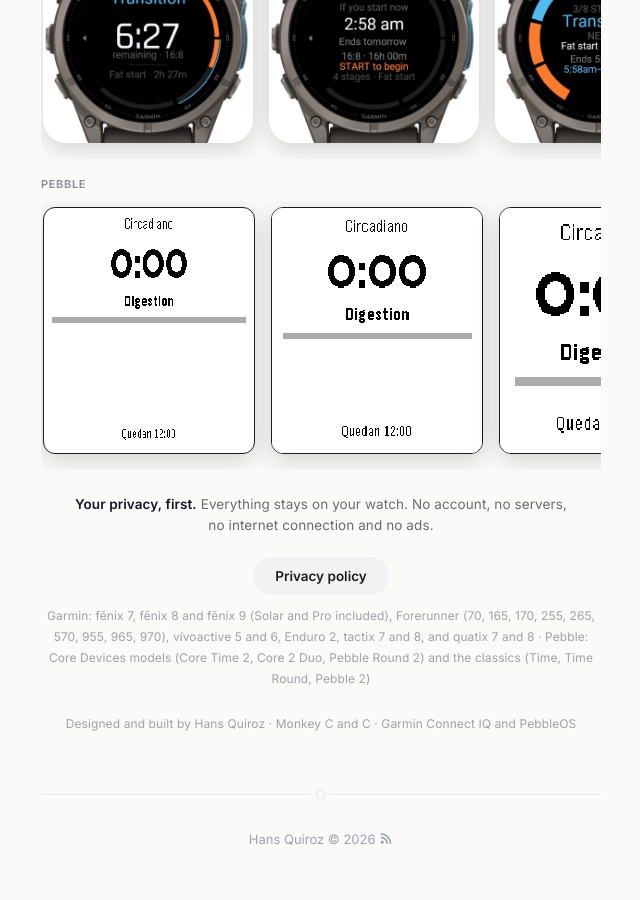
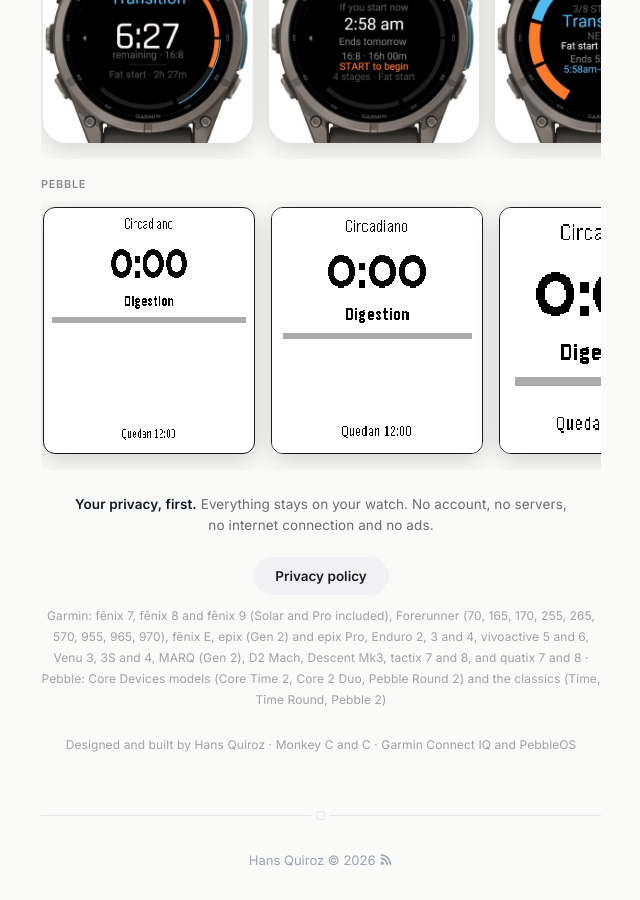
Before and after one commit to NoviZXC/BioPage, a Jekyll site: the page built from fasting-timer.html, in a window 1280 px wide and 900 px high, scrolled down 1716 px. Shown: the whole window, without its empty margins (319-959 px from the left). Built offline with Jekyll 4.4.1, drawn with Linux system fonts in a browser that asks for light colours; before the commit the page ends 2595 px from its top, so only the background shows below that; some of the changed text lies outside the part shown.

Commit message:
Fasting Timer 3.2.0: Enduro 3/4, epix, fēnix E, Venu 3/4, MARQ 2, D2 Mach y Descent Mk3
Co-Authored-By: Claude Opus 5.5 (1M context) <noreply@anthropic.com>
Claude-Session: https://claude.ai/code/session_01CB8QT5gpzMQmyUt9nBoQbK

```diff
--- a/assets/js/i18n.js
+++ b/assets/js/i18n.js
@@ -445,9 +445,9 @@ window.I18N_STRINGS = {
     "ar": "متاح على متجر Connect IQ ومتجر Pebble"
   },
   "ft.hero.tagline": {
-    "en": "Track your intermittent fasting from your wrist and see which stage you are really in, on your Garmin fēnix, Forerunner or vívoactive, or on your Pebble.",
-    "fr": "Suis ton jeûne intermittent depuis ton poignet et vois dans quelle phase tu es vraiment, sur ta Garmin fēnix, Forerunner ou vívoactive, ou sur ta Pebble.",
-    "ar": "تابع صيامك المتقطع من معصمك واعرف في أي مرحلة أنت فعلًا، على ساعة Garmin fēnix أو Forerunner أو vívoactive، أو على ساعة Pebble."
+    "en": "Track your intermittent fasting from your wrist and see which stage you are really in, on your Garmin fēnix, Enduro, epix, Forerunner, Venu or vívoactive, or on your Pebble.",
+    "fr": "Suis ton jeûne intermittent depuis ton poignet et vois dans quelle phase tu es vraiment, sur ta Garmin fēnix, Enduro, epix, Forerunner, Venu ou vívoactive, ou sur ta Pebble.",
+    "ar": "تابع صيامك المتقطع من معصمك واعرف في أي مرحلة أنت فعلًا، على ساعة Garmin fēnix أو Enduro أو epix أو Forerunner أو Venu أو vívoactive، أو على ساعة Pebble."
   },
   "ft.feat.start.t": {
     "en": "One button, done",
@@ -565,9 +565,9 @@ window.I18N_STRINGS = {
     "ar": "سياسة الخصوصية"
   },
   "ft.devices": {
-    "en": "Garmin: fēnix 7, fēnix 8 and fēnix 9 (Solar and Pro included), Forerunner (70, 165, 170, 255, 265, 570, 955, 965, 970), vívoactive 5 and 6, Enduro 2, tactix 7 and 8, and quatix 7 and 8 · Pebble: Core Devices models (Core Time 2, Core 2 Duo, Pebble Round 2) and the classics (Time, Time Round, Pebble 2)",
-    "fr": "Garmin : fēnix 7, fēnix 8 et fēnix 9 (Solar et Pro incluses), Forerunner (70, 165, 170, 255, 265, 570, 955, 965, 970), vívoactive 5 et 6, Enduro 2, tactix 7 et 8, et quatix 7 et 8 · Pebble : les modèles Core Devices (Core Time 2, Core 2 Duo, Pebble Round 2) et les classiques (Time, Time Round, Pebble 2)",
-    "ar": "Garmin: fēnix 7 وfēnix 8 وfēnix 9 (بما فيها Solar وPro)، وForerunner (70، 165، 170، 255، 265، 570، 955، 965، 970)، وvívoactive 5 و6، وEnduro 2، وtactix 7 و8، وquatix 7 و8 · Pebble: طرازات Core Devices (Core Time 2، Core 2 Duo، Pebble Round 2) والكلاسيكية (Time، Time Round، Pebble 2)"
+    "en": "Garmin: fēnix 7, fēnix 8 and fēnix 9 (Solar and Pro included), Forerunner (70, 165, 170, 255, 265, 570, 955, 965, 970), fēnix E, epix (Gen 2) and epix Pro, Enduro 2, 3 and 4, vívoactive 5 and 6, Venu 3, 3S and 4, MARQ (Gen 2), D2 Mach, Descent Mk3, tactix 7 and 8, and quatix 7 and 8 · Pebble: Core Devices models (Core Time 2, Core 2 Duo, Pebble Round 2) and the classics (Time, Time Round, Pebble 2)",
+    "fr": "Garmin : fēnix 7, fēnix 8 et fēnix 9 (Solar et Pro incluses), Forerunner (70, 165, 170, 255, 265, 570, 955, 965, 970), fēnix E, epix (Gen 2) et epix Pro, Enduro 2, 3 et 4, vívoactive 5 et 6, Venu 3, 3S et 4, MARQ (Gen 2), D2 Mach, Descent Mk3, tactix 7 et 8, et quatix 7 et 8 · Pebble : les modèles Core Devices (Core Time 2, Core 2 Duo, Pebble Round 2) et les classiques (Time, Time Round, Pebble 2)",
+    "ar": "Garmin: fēnix 7 وfēnix 8 وfēnix 9 (بما فيها Solar وPro)، وForerunner (70، 165، 170، 255، 265، 570، 955، 965، 970)، وfēnix E، وepix (Gen 2) وepix Pro، وEnduro 2 و3 و4، وvívoactive 5 و6، وVenu 3 و3S و4، وMARQ (Gen 2)، وD2 Mach، وDescent Mk3، وtactix 7 و8، وquatix 7 و8 · Pebble: طرازات Core Devices (Core Time 2، Core 2 Duo، Pebble Round 2) والكلاسيكية (Time، Time Round، Pebble 2)"
   },
   "ft.tech": {
     "en": "Designed and built by Hans Quiroz · Monkey C and C · Garmin Connect IQ and PebbleOS",
--- a/fasting-timer.html
+++ b/fasting-timer.html
@@ -2,7 +2,7 @@
 title: Fasting Timer
 layout: page
 permalink: /apps/fasting-timer/
-description: "Fasting Timer — ayuno intermitente en tu Garmin (fēnix, Forerunner, vívoactive) y en tu Pebble: etapas fisiológicas, modo circadiano, historial, logros y export a CSV. Diseñada y desarrollada por Hans Quiroz."
+description: "Fasting Timer — ayuno intermitente en tu Garmin (fēnix, Enduro, epix, Forerunner, Venu, vívoactive) y en tu Pebble: etapas fisiológicas, modo circadiano, historial, logros y export a CSV. Diseñada y desarrollada por Hans Quiroz."
 ---
 <style>
   .ft-page { max-width: 760px; margin: 0 auto; }
@@ -66,7 +66,7 @@ description: "Fasting Timer — ayuno intermitente en tu Garmin (fēnix, Forerun
   <div class="ft-hero">
     <img class="icon" src="{{ site.url }}/assets/images/fasting-timer-garmin/icon.png" alt="Fasting Timer" />
     <h1>Fasting Timer</h1>
-    <p class="sub" data-i18n="ft.hero.tagline">Controla tu ayuno intermitente desde la muñeca y ve en qué etapa estás de verdad, en tu Garmin fēnix, Forerunner o vívoactive, o en tu Pebble.</p>
+    <p class="sub" data-i18n="ft.hero.tagline">Controla tu ayuno intermitente desde la muñeca y ve en qué etapa estás de verdad, en tu Garmin fēnix, Enduro, epix, Forerunner, Venu o vívoactive, o en tu Pebble.</p>
     <div class="ft-badges">
       <div class="ft-platform">
         <span class="ft-platform-label">Garmin</span>
@@ -153,7 +153,7 @@ description: "Fasting Timer — ayuno intermitente en tu Garmin (fēnix, Forerun
   <div class="ft-links">
     <a class="ghost" href="{{ site.url }}/apps/fasting-timer/privacidad" data-i18n="ft.privacyBtn">Política de privacidad</a>
   </div>
-  <p class="ft-devices" data-i18n="ft.devices">Garmin: fēnix 7, fēnix 8 y fēnix 9 (incluidas Solar y Pro), Forerunner (70, 165, 170, 255, 265, 570, 955, 965, 970), vívoactive 5 y 6, Enduro 2, tactix 7 y 8, y quatix 7 y 8 · Pebble: los de Core Devices (Core Time 2, Core 2 Duo, Pebble Round 2) y los clásicos (Time, Time Round, Pebble 2)</p>
+  <p class="ft-devices" data-i18n="ft.devices">Garmin: fēnix 7, fēnix 8 y fēnix 9 (incluidas Solar y Pro), Forerunner (70, 165, 170, 255, 265, 570, 955, 965, 970), fēnix E, epix (Gen 2) y epix Pro, Enduro 2, 3 y 4, vívoactive 5 y 6, Venu 3, 3S y 4, MARQ (Gen 2), D2 Mach, Descent Mk3, tactix 7 y 8, y quatix 7 y 8 · Pebble: los de Core Devices (Core Time 2, Core 2 Duo, Pebble Round 2) y los clásicos (Time, Time Round, Pebble 2)</p>
 
   <p class="ft-tech" data-i18n="ft.tech">Diseñado y desarrollado por Hans Quiroz · Monkey C y C · Garmin Connect IQ y PebbleOS</p>
 </div>
```
